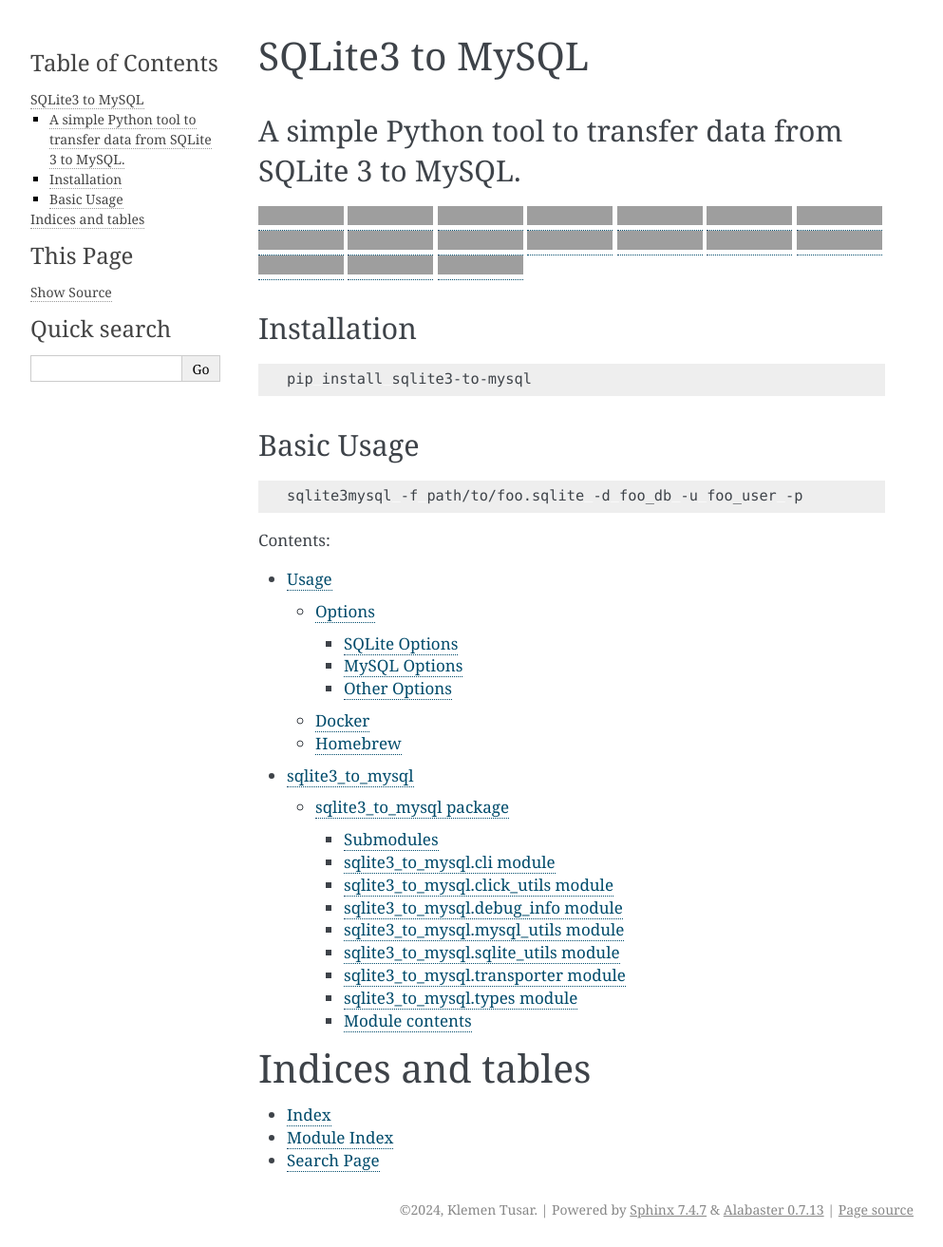
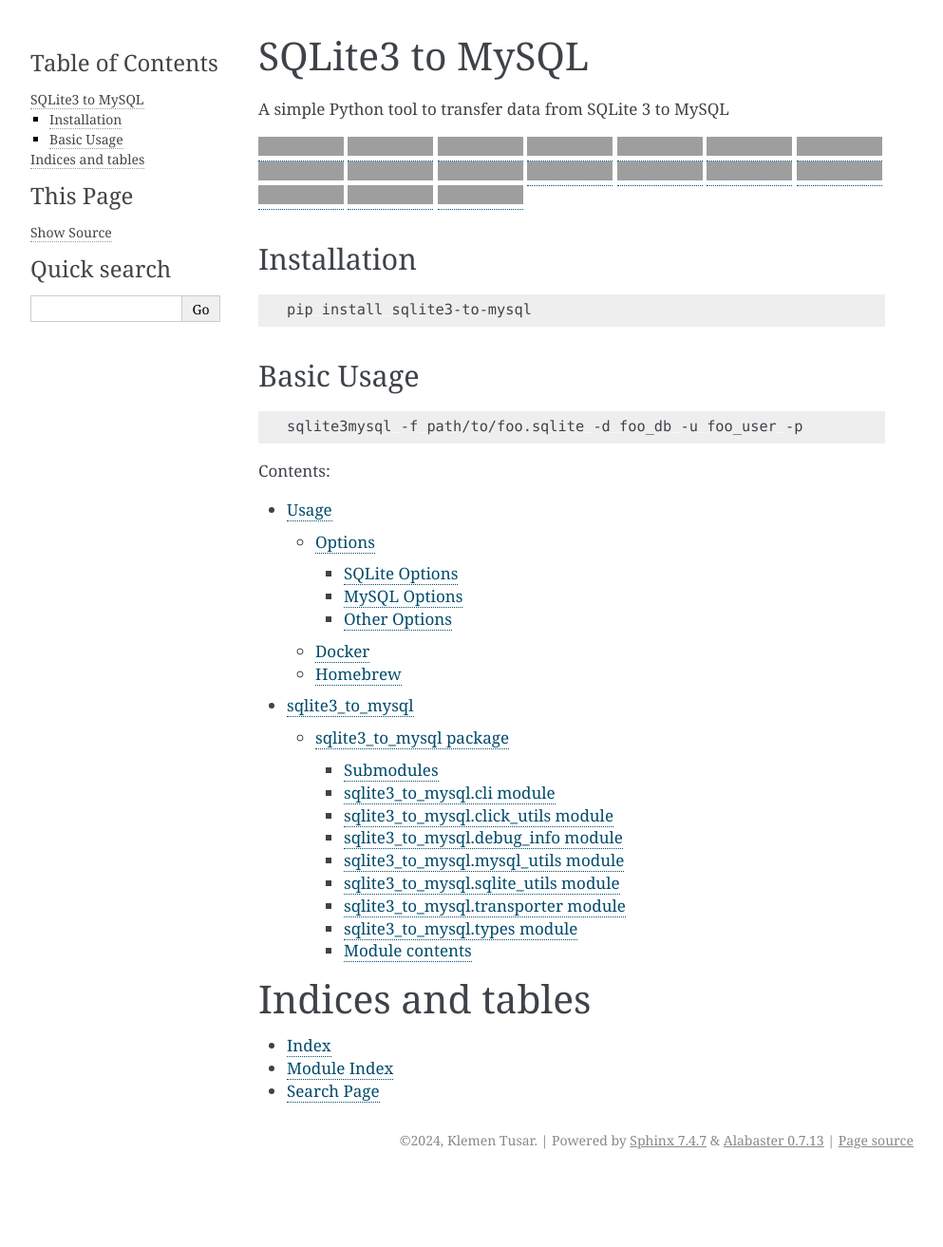
Before and after one commit to techouse/sqlite3-to-mysql, a Sphinx documentation site: the page built from docs/index.rst, in a window 1280 px wide, cut to the strip 0-1313 px from the top of the page. Shown: the whole strip at 95% size, without its empty margins (148-1141 px from the left). Built offline with Sphinx 7.4.7, drawn with Linux system fonts in a browser that asks for light colours; after the commit the page ends 1240 px from its top, so only the background shows below that; grey boxes are pictures that could not be loaded.

Commit message:
:memo: update index.rst

```diff
--- a/docs/index.rst
+++ b/docs/index.rst
@@ -1,8 +1,7 @@
 SQLite3 to MySQL
 ================
 
-A simple Python tool to transfer data from SQLite 3 to MySQL.
--------------------------------------------------------------
+A simple Python tool to transfer data from SQLite 3 to MySQL
 
 |PyPI| |PyPI - Downloads| |PyPI - Python Version| |MySQL Support| |MariaDB Support|
 |GitHub license| |Contributor Covenant| |PyPI - Format| |Code style: black|
```
